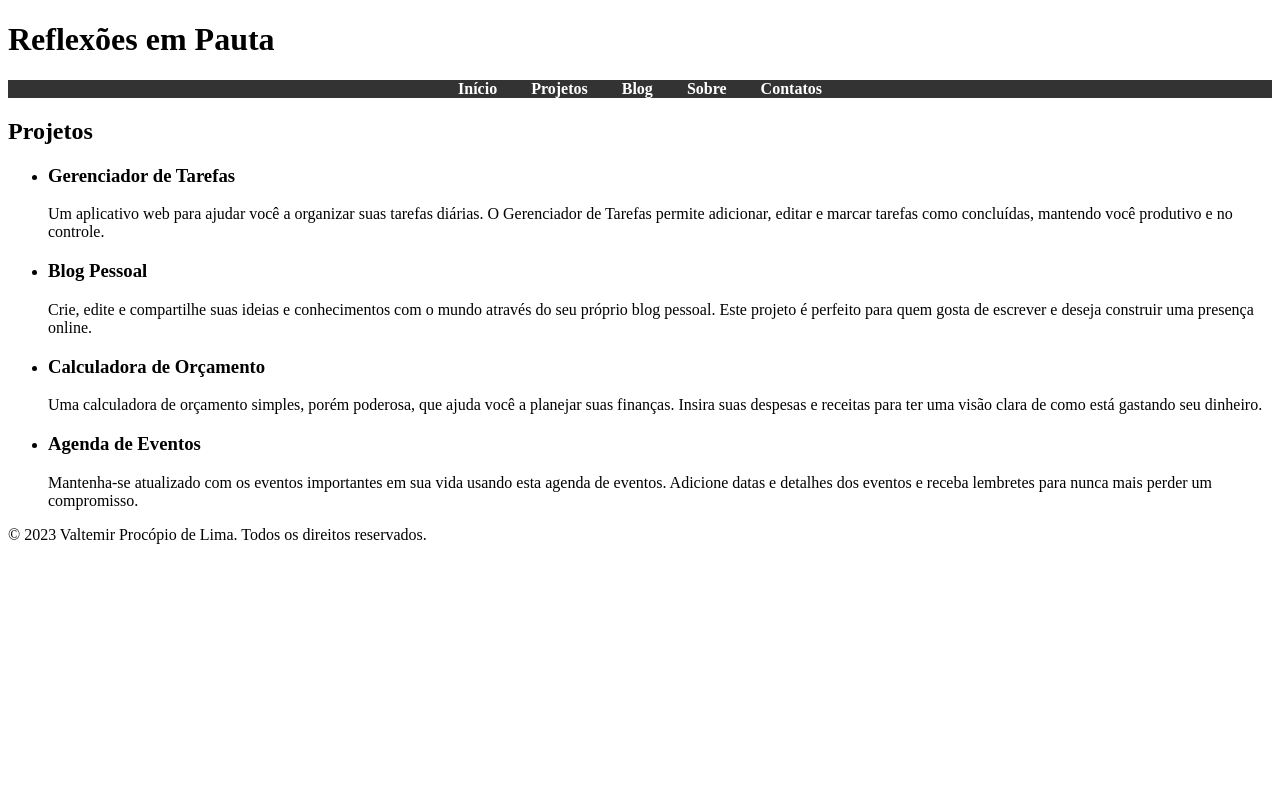
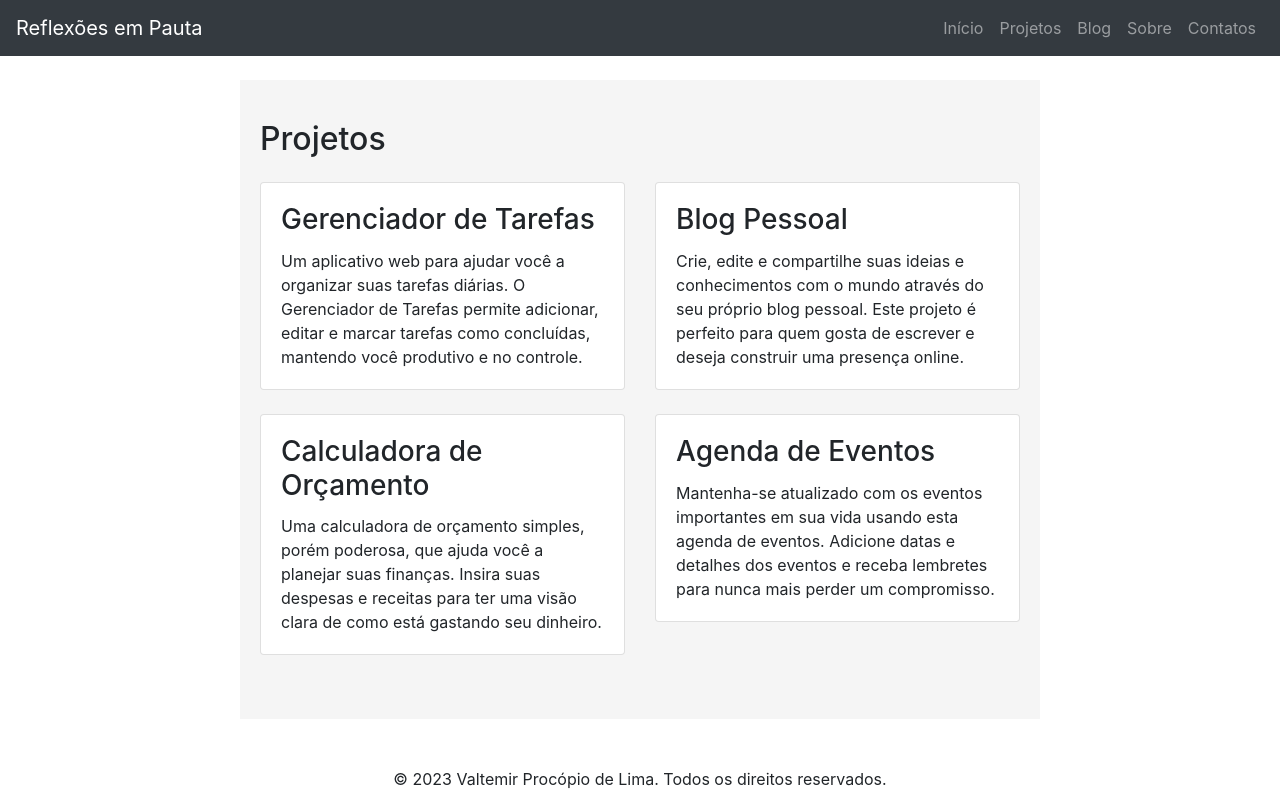
Before and after one commit to valtemirp/meuprojeto_tarde, a Flask app: page /projetos in a window 1280 px wide. Before the commit the page ends 544 px from the top, so only its background shows below. Run offline with Flask 3, Linux system fonts and the light colour scheme; some libraries are stand-ins or nearby versions.

Commit message:
14-08-2023-11-57

```diff
--- a/app/routes.py
+++ b/app/routes.py
@@ -38,3 +38,7 @@ def sobre():
 @app.route('/projetos')
 def projetos():
     return render_template('projetos.html', titulo = 'Projetos' )
+
+@app.route('/teste')
+def teste():
+    return render_template('teste.html')
--- a/app/templates/base.html
+++ b/app/templates/base.html
@@ -6,32 +6,46 @@
   <meta name="viewport" content="width=device-width, initial-scale=1.0">
   <title>{{titulo}}</title>
   <link rel="stylesheet" href="{{url_for('static',filename='css/estilo.css')}}">
+  <!-- Incluindo o Bootstrap CSS -->
+  <link rel="stylesheet" href="https://maxcdn.bootstrapcdn.com/bootstrap/4.5.2/css/bootstrap.min.css">
 </head>
 
 <body>
   <header>
-    <h1>Reflexões em Pauta</h1>
+    <nav class="navbar navbar-expand-lg navbar-dark bg-dark">
+      <a class="navbar-brand" href="/">Reflexões em Pauta</a>
+      <button class="navbar-toggler" type="button" data-toggle="collapse" data-target="#navbarNav"
+        aria-controls="navbarNav" aria-expanded="false" aria-label="Toggle navigation">
+        <span class="navbar-toggler-icon"></span>
+      </button>
+      <div class="collapse navbar-collapse" id="navbarNav">
+        <ul class="navbar-nav ml-auto">
+          <li class="nav-item"><a class="nav-link" href="/">Início</a></li>
+          <li class="nav-item"><a class="nav-link" href="/projetos">Projetos</a></li>
+          <li class="nav-item"><a class="nav-link" href="/blog">Blog</a></li>
+          <li class="nav-item"><a class="nav-link" href="/sobre">Sobre</a></li>
+          <li class="nav-item"><a class="nav-link" href="/contatos">Contatos</a></li>
+        </ul>
+      </div>
+    </nav>
   </header>
 
-  <nav class="menu">
-    <ul>
-      <li><a href="/">Início</a></li>
-      <li><a href="/projetos">Projetos</a></li>
-      <li><a href="/blog">Blog</a></li>
-      <li><a href="/sobre">Sobre</a></li>
-      <li><a href="/contatos">Contatos</a></li>
-    </ul>
-  </nav>
+  <div class="container mt-4">
+    {% block conteudo %}
 
+    {% endblock %}
+  </div>
 
-  {% block conteudo %}
+  <footer class="mt-5">
+    <div class="container text-center">
+      <p>&copy; 2023 Valtemir Procópio de Lima. Todos os direitos reservados.</p>
+    </div>
+  </footer>
 
-  {% endblock %}
-
-
-  <footer>
-    <p>&copy; 2023 Valtemir Procópio de Lima. Todos os direitos reservados.</p>
-  </footer>
+  <!-- Incluindo o Bootstrap JS -->
+  <script src="https://ajax.googleapis.com/ajax/libs/jquery/3.5.1/jquery.min.js"></script>
+  <script src="https://cdnjs.cloudflare.com/ajax/libs/popper.js/1.16.0/umd/popper.min.js"></script>
+  <script src="https://maxcdn.bootstrapcdn.com/bootstrap/4.5.2/js/bootstrap.min.js"></script>
 </body>
 
 </html>
--- a/app/templates/projetos.html
+++ b/app/templates/projetos.html
@@ -1,25 +1,41 @@
 {% extends 'base.html' %}
 
 {% block conteudo %}
-<section>
-    <h2>Projetos</h2>
-    <ul>
-        <li>
-            <h3>Gerenciador de Tarefas</h3>
-            <p>Um aplicativo web para ajudar você a organizar suas tarefas diárias. O Gerenciador de Tarefas permite adicionar, editar e marcar tarefas como concluídas, mantendo você produtivo e no controle.</p>
-        </li>
-        <li>
-            <h3>Blog Pessoal</h3>
-            <p>Crie, edite e compartilhe suas ideias e conhecimentos com o mundo através do seu próprio blog pessoal. Este projeto é perfeito para quem gosta de escrever e deseja construir uma presença online.</p>
-        </li>
-        <li>
-            <h3>Calculadora de Orçamento</h3>
-            <p>Uma calculadora de orçamento simples, porém poderosa, que ajuda você a planejar suas finanças. Insira suas despesas e receitas para ter uma visão clara de como está gastando seu dinheiro.</p>
-        </li>
-        <li>
-            <h3>Agenda de Eventos</h3>
-            <p>Mantenha-se atualizado com os eventos importantes em sua vida usando esta agenda de eventos. Adicione datas e detalhes dos eventos e receba lembretes para nunca mais perder um compromisso.</p>
-        </li>
-    </ul>
+<section class="main-content">
+    <h2 class="mb-4">Projetos</h2>
+    <div class="row">
+        <div class="col-md-6">
+            <div class="card mb-4">
+                <div class="card-body">
+                    <h3 class="card-title">Gerenciador de Tarefas</h3>
+                    <p class="card-text">Um aplicativo web para ajudar você a organizar suas tarefas diárias. O Gerenciador de Tarefas permite adicionar, editar e marcar tarefas como concluídas, mantendo você produtivo e no controle.</p>
+                </div>
+            </div>
+        </div>
+        <div class="col-md-6">
+            <div class="card mb-4">
+                <div class="card-body">
+                    <h3 class="card-title">Blog Pessoal</h3>
+                    <p class="card-text">Crie, edite e compartilhe suas ideias e conhecimentos com o mundo através do seu próprio blog pessoal. Este projeto é perfeito para quem gosta de escrever e deseja construir uma presença online.</p>
+                </div>
+            </div>
+        </div>
+        <div class="col-md-6">
+            <div class="card mb-4">
+                <div class="card-body">
+                    <h3 class="card-title">Calculadora de Orçamento</h3>
+                    <p class="card-text">Uma calculadora de orçamento simples, porém poderosa, que ajuda você a planejar suas finanças. Insira suas despesas e receitas para ter uma visão clara de como está gastando seu dinheiro.</p>
+                </div>
+            </div>
+        </div>
+        <div class="col-md-6">
+            <div class="card mb-4">
+                <div class="card-body">
+                    <h3 class="card-title">Agenda de Eventos</h3>
+                    <p class="card-text">Mantenha-se atualizado com os eventos importantes em sua vida usando esta agenda de eventos. Adicione datas e detalhes dos eventos e receba lembretes para nunca mais perder um compromisso.</p>
+                </div>
+            </div>
+        </div>
+    </div>
 </section>
 {% endblock %}
```
Also changed, not shown: app/templates/contatos.html (+13 -1 lines), app/templates/index.html (+5 -2 lines), app/templates/teste.html (added, +29 -0 lines).
